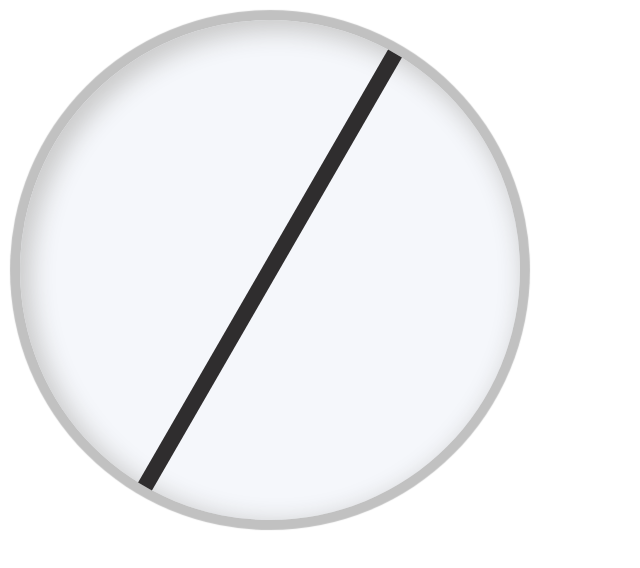
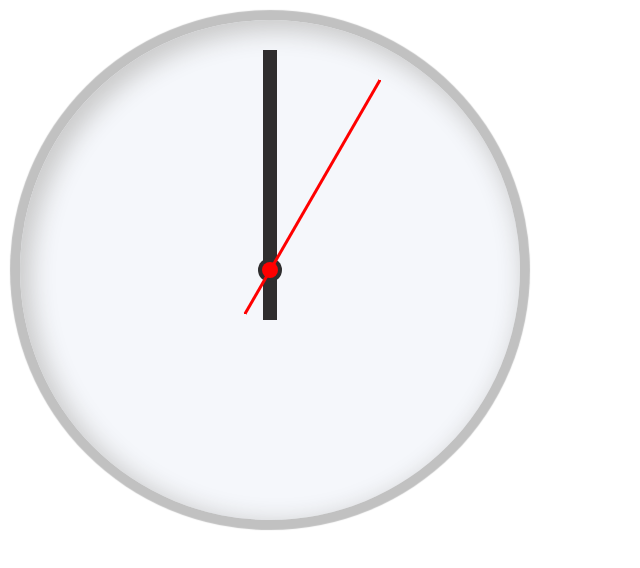
Before and after one commit to andersonmadeira/clock, a plain HTML site: page index.html in a window 1280 px wide. Shown: the whole page, without its empty margins (0-640 px from the left). Drawn offline with Linux system fonts and the light colour scheme.

Commit message:
Minute and second hands, clock ticking...

```diff
--- a/index.html
+++ b/index.html
@@ -9,7 +9,10 @@
 <body>
     <div class="clock-wrapper">
         <div class="clock">
-            <div class="minutes-bar"></div>
+            <div class="minutes-hand"></div>
+            <div class="central-major-pin"></div>
+            <div class="central-minor-pin"></div>
+            <div class="seconds-hand"></div>
         </div>
     </div>
     <script src="script.js"></script>
--- a/script.js
+++ b/script.js
@@ -1,21 +1,33 @@
+const ANGLES_PER_SECOND = 360 / 60
 const ANGLES_PER_MINUTE = 360 / 60
-const minutesBar = document.querySelector('.minutes-bar')
+const secondsHand = document.querySelector('.seconds-hand')
+const minutesHand = document.querySelector('.minutes-hand')
 
-let timer = 0
-let angleRad = 90
-let seconds = 0
+let tickId = 0
+let secondsHandAngle = 90
+let minutesHandAngle = 90
+let secondsElapsed = 0
+let minutesElapsed = 0
 let lastTimestamp = 0
 
 const tick = (timestamp) => {
     if (!lastTimestamp || timestamp - lastTimestamp >= 1000) {
         lastTimestamp = timestamp
-        angleRad += ANGLES_PER_MINUTE
-        seconds += 1
-        console.log(`${seconds}s`)
-        minutesBar.style.transform = `rotate(${angleRad}deg)`
+        secondsHandAngle += ANGLES_PER_SECOND
+        secondsElapsed += 1
+        console.log(`${secondsElapsed}s`)
+        secondsHand.style.transform = `rotate(${secondsHandAngle}deg)`
+
+        if (secondsElapsed === 60) {
+            secondsElapsed = 0
+            minutesHandAngle += ANGLES_PER_MINUTE
+            minutesElapsed += 1
+            console.log(`${minutesElapsed}m`)
+            minutesHand.style.transform = `rotate(${minutesHandAngle}deg)`
+        }
     }
 
-    requestAnimationFrame(tick)
+    tickId = requestAnimationFrame(tick)
 }
 
-requestAnimationFrame(tick)
+tickId = requestAnimationFrame(tick)
--- a/style.css
+++ b/style.css
@@ -20,14 +20,48 @@
     border-radius: 50%;
 }
 
-.minutes-bar {
+.minutes-hand {
     display: block;
     position: absolute;
-    top: calc(50% - 8px);
-    background-color: #2F2D2E;
-    height: 16px;
+    top: calc(50% - 7px);
+    background: linear-gradient(90deg, transparent 6%, #2F2D2E 6%, 60%, transparent 60%);
+    height: 14px;
     width: 100%;
     transform: rotate(90deg);
 
     transition: all 200ms ease-in-out;
 }
+
+.seconds-hand {
+    display: block;
+    position: absolute;
+    top: calc(50% - 1.5px);
+    background: linear-gradient(90deg, transparent 6%, red 6%, 60%, transparent 60%);
+    height: 3px;
+    width: 100%;
+    transform: rotate(90deg);
+
+    transition: all 200ms ease-in-out;
+}
+
+.central-major-pin {
+    display: block;
+    position: absolute;
+    top: calc(50% - 12px);
+    right: calc(50% - 12px);
+    width: 24px;
+    height: 24px;
+    border-radius: 50%;
+    background: #2F2D2E;
+}
+
+.central-minor-pin {
+    display: block;
+    position: absolute;
+    top: calc(50% - 8px);
+    right: calc(50% - 8px);
+    width: 16px;
+    height: 16px;
+    border-radius: 50%;
+    background: red;
+}
```
